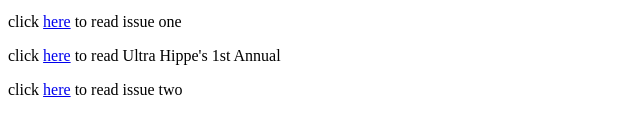
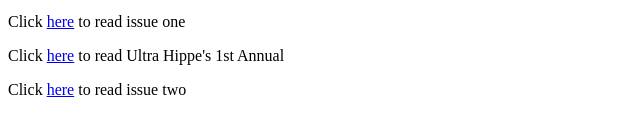
Before and after one commit to oisinberesford/ultrahippe, a plain HTML site: page index.html in a window 1280 px wide. Shown: the part 497-630 px from the top of the page, 0-640 px from the left. Drawn offline with Linux system fonts and the light colour scheme.

Commit message:
changed clicks

```diff
--- a/index.html
+++ b/index.html
@@ -3,9 +3,8 @@
 <h1>Welcome to Ultra Hippe!!!</h1>
 <p>This is the website of greatest super hero EVER</p>
 <img src="UltraHippe.jpg"/>
-<p>click <a href="issue1/issue1.html">here</a> to read issue one</p>
-<p>click <a href="annual2015/annual2015.html">here</a> to read Ultra Hippe's 1st Annual</p>
-<p>click <a href="issue2/issue2.html">here</a> to read issue two</p>
+<p>Click <a href="issue1/issue1.html">here</a> to read issue one</p>
+<p>Click <a href="annual2015/annual2015.html">here</a> to read Ultra Hippe's 1st Annual</p>
+<p>Click <a href="issue2/issue2.html">here</a> to read issue two</p>
 </body>
-
 </html>
```
